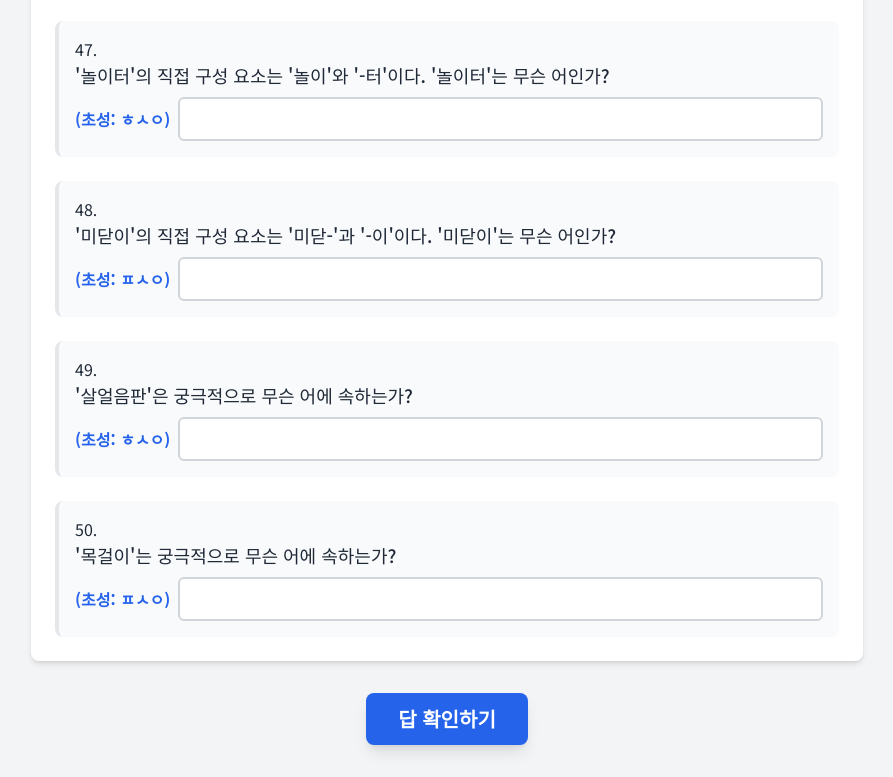
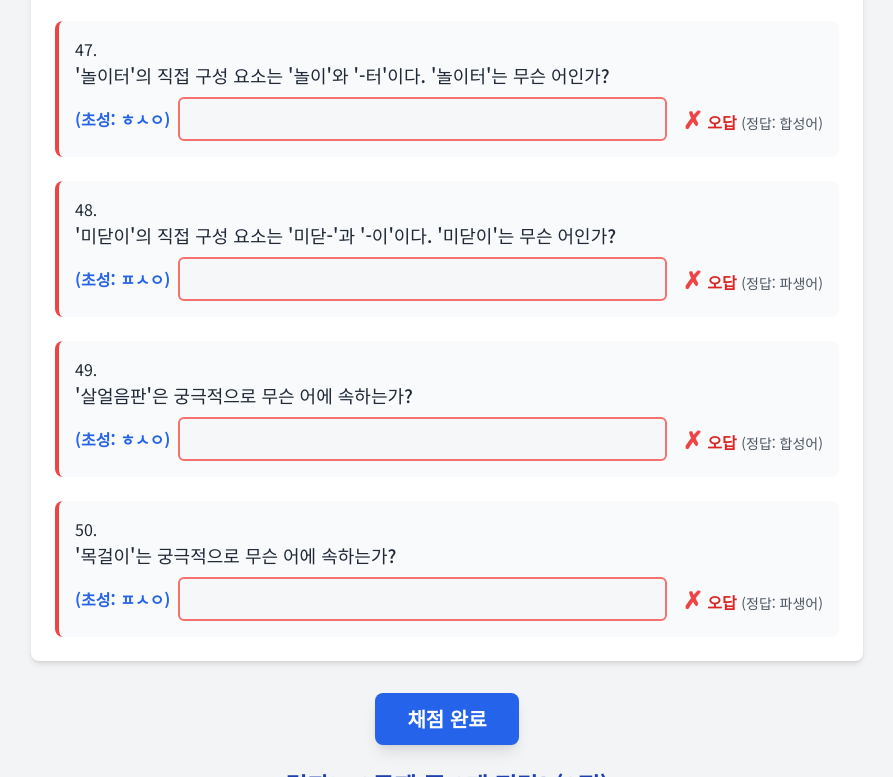
Before and after one commit to trier442/bgh11, a plain HTML site: page test.html in a window 1280 px wide. Both pictures are taken after a click on the button "답 확인하기". Shown: the part 7577-8354 px from the top of the page, without its empty margins (193-1086 px from the left). Drawn offline with nearby package versions, Linux system fonts and the light colour scheme.

Commit message:
Update test.html

```diff
--- a/test.html
+++ b/test.html
@@ -264,7 +264,8 @@
             let correctCount = 0;
 
             quizData.forEach((item, index) => {
-                const qItem = document.getElementById(`q-${tab}-${index}`);
+                // BUG FIX: The variable 'tab' was undefined. Changed to 'currentTab'.
+                const qItem = document.getElementById(`q-${currentTab}-${index}`);
                 const input = qItem.querySelector('.input-answer');
                 const feedback = qItem.querySelector('.result-feedback');
                 const userAnswer = input.value.trim().replace(/\s/g, '');
```
